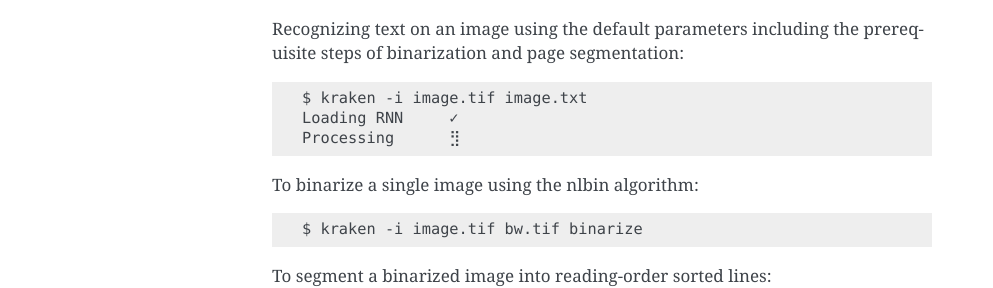
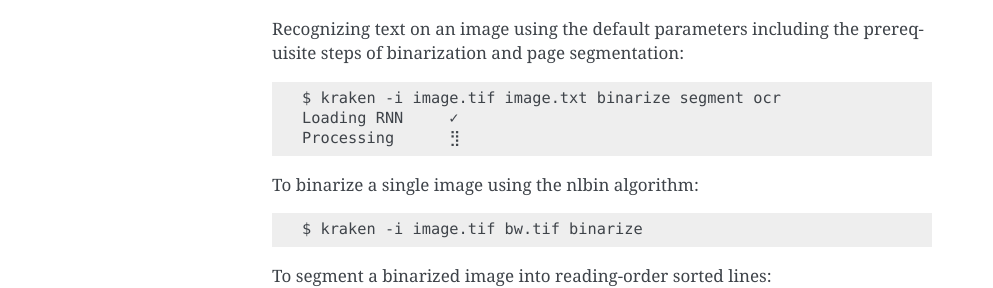
Before and after one commit to mittagessen/kraken, a Sphinx documentation site: the page built from docs/index.rst, in a window 1280 px wide. Shown: the part 1718-2006 px from the top of the page, without its empty margins (148-1141 px from the left). Built offline with Sphinx 7.4.7, drawn with Linux system fonts in a browser that asks for light colours.

Commit message:
Update documentation for new "default" case
Default parameter execution now requires explicitely stating the
sequence of operations to be executed (binarize/segment/ocr) as there
where some changes click.

```diff
--- a/docs/index.rst
+++ b/docs/index.rst
@@ -98,7 +98,7 @@
 
 ::
 
-  $ kraken -i image.tif image.txt
+  $ kraken -i image.tif image.txt binarize segment ocr
   Loading RNN     ✓
   Processing      ⣻
 
```
